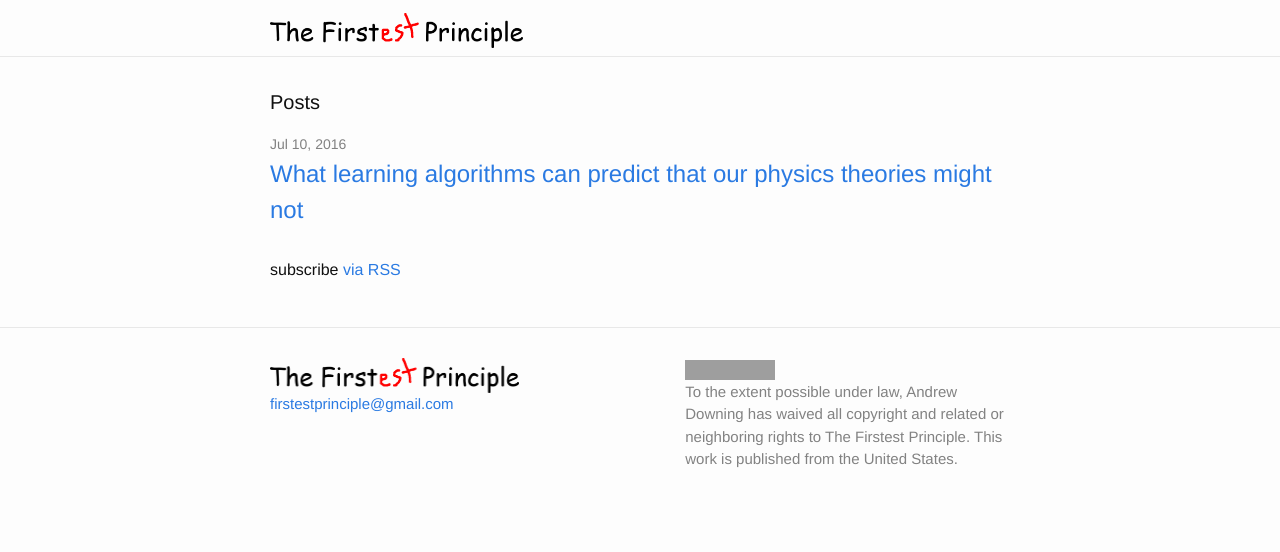
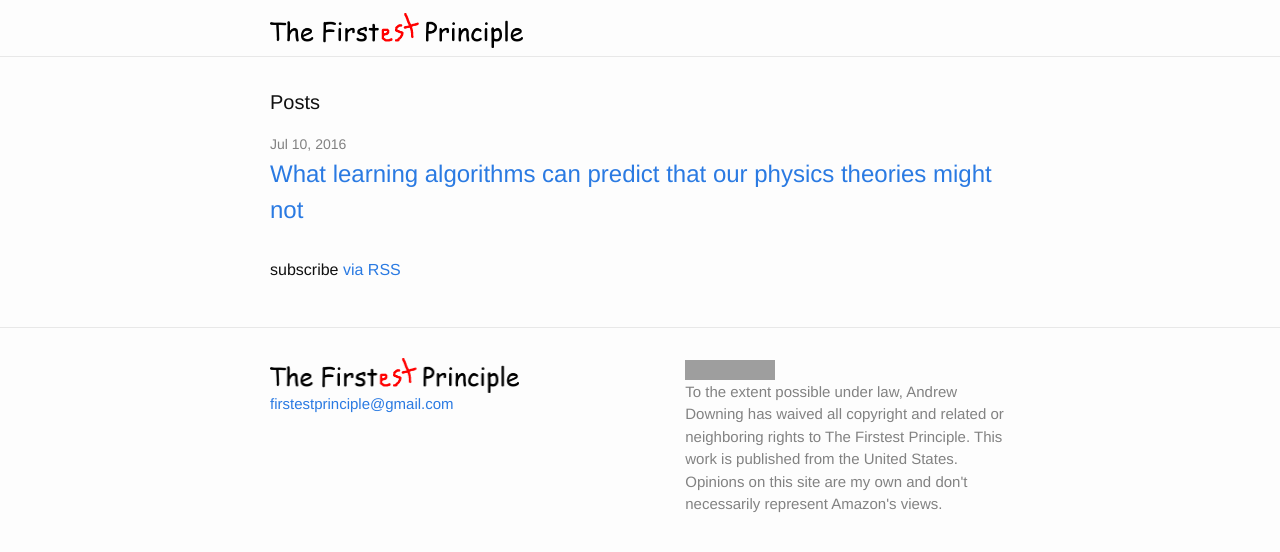
Before and after one commit to ad510/firstest-principle, a Jekyll site: the page built from index.html, in a window 1280 px wide. Shown: the top 552 px of the page. Built offline with Jekyll 4.4.1, drawn with Linux system fonts in a browser that asks for light colours; grey boxes are pictures that could not be loaded.

Commit message:
amazon disclaimer

```diff
--- a/_includes/footer.html
+++ b/_includes/footer.html
@@ -44,6 +44,7 @@ This work is published from the
 <span property="vcard:Country" datatype="dct:ISO3166"
       content="US" about="{{ site.baseurl }}">
   United States</span>.
+  Opinions on this site are my own and don't necessarily represent Amazon's views.
 </p>
       </div>
     </div>
```
